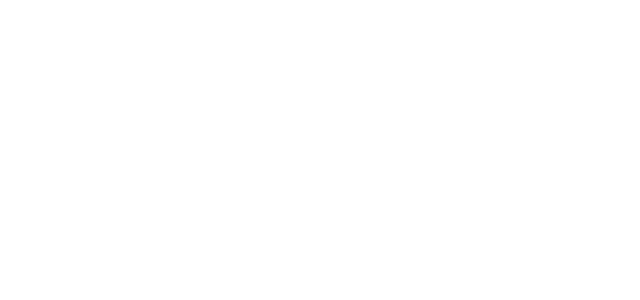
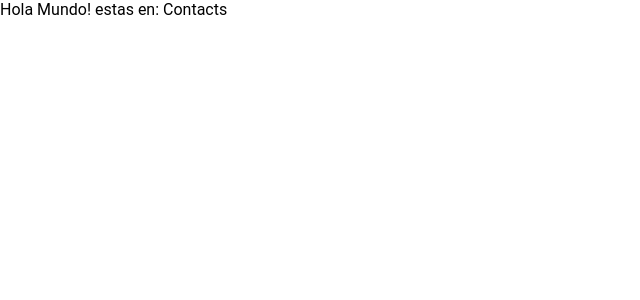
Before and after one commit to EmmanuelYupit/puntos-seguros, a React (Create React App) app: page /contacts in a window 1280 px wide. Shown: the top 300 px of the page, without its empty margins (0-640 px from the left). Built offline with nearby package versions, Linux system fonts and the light colour scheme.

Commit message:
contacts view added, not fuctional

```diff
--- a/src/App.js
+++ b/src/App.js
@@ -1,37 +1,37 @@
-import React from 'react';
-import { Redirect, Route } from 'react-router-dom';
-import { IonApp, IonRouterOutlet } from '@ionic/react';
-import { IonReactRouter } from '@ionic/react-router';
-import { Provider } from 'react-redux';
-import { ThemeProvider } from 'styled-components';
-import Map from './pages/Map';
-import Login from './pages/Login';
-import Register from './pages/Register';
-import Profile from './pages/Profile';
-import RegisterPoint from './pages/RegisterPoint';
-import Point from './pages/Point';
-import store from './store';
-import theme from './config/theme';
-
+import React from "react";
+import { Redirect, Route } from "react-router-dom";
+import { IonApp, IonRouterOutlet } from "@ionic/react";
+import { IonReactRouter } from "@ionic/react-router";
+import { Provider } from "react-redux";
+import { ThemeProvider } from "styled-components";
+import Map from "./pages/Map";
+import Login from "./pages/Login";
+import Register from "./pages/Register";
+import Profile from "./pages/Profile";
+import RegisterPoint from "./pages/RegisterPoint";
+import Point from "./pages/Point";
+import Contacts from "./pages/Contacts";
+import store from "./store";
+import theme from "./config/theme";
 
 /* Core CSS required for Ionic components to work properly */
-import '@ionic/react/css/core.css';
+import "@ionic/react/css/core.css";
 
 /* Basic CSS for apps built with Ionic */
-import '@ionic/react/css/normalize.css';
-import '@ionic/react/css/structure.css';
-import '@ionic/react/css/typography.css';
+import "@ionic/react/css/normalize.css";
+import "@ionic/react/css/structure.css";
+import "@ionic/react/css/typography.css";
 
 /* Optional CSS utils that can be commented out */
-import '@ionic/react/css/padding.css';
-import '@ionic/react/css/float-elements.css';
-import '@ionic/react/css/text-alignment.css';
-import '@ionic/react/css/text-transformation.css';
-import '@ionic/react/css/flex-utils.css';
-import '@ionic/react/css/display.css';
+import "@ionic/react/css/padding.css";
+import "@ionic/react/css/float-elements.css";
+import "@ionic/react/css/text-alignment.css";
+import "@ionic/react/css/text-transformation.css";
+import "@ionic/react/css/flex-utils.css";
+import "@ionic/react/css/display.css";
 
 /* Theme variables */
-import './theme/variables.css';
+import "./theme/variables.css";
 
 const App = () => (
   <IonApp>
@@ -43,6 +43,7 @@
             <Route path="/login" component={Login} exact />
             <Route path="/register" component={Register} exact />
             <Route path="/profile" component={Profile} exact />
+            <Route path="/contacts" component={Contacts} exact />
             <Route path="/register-point" component={RegisterPoint} exact />
             <Route path="/point/:id" component={Point} exact />
             <Route exact path="/" render={() => <Redirect to="/map" />} />
--- /dev/null
+++ b/src/pages/Contacts.js
@@ -0,0 +1,17 @@
+import React, { Component } from "react";
+
+class Contacts extends Component {
+  constructor(props) {
+    super(props);
+    this.state = {
+      pagina: "Contacts"
+    };
+  }
+
+  render() {
+    const { pagina } = this.state;
+    return <div>{`Hola Mundo! estas en: ${pagina}`}</div>;
+  }
+}
+
+export default Contacts;
```
